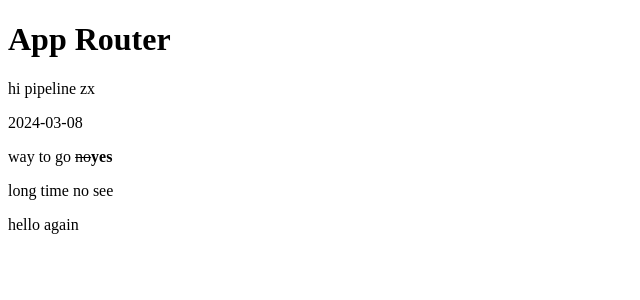
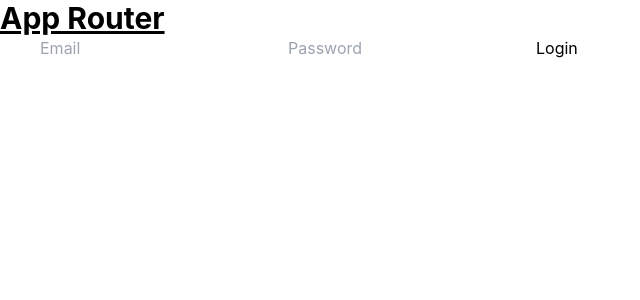
Before and after one commit to devops-600/next, a Next.js app: page / in a window 1280 px wide. Shown: the top 300 px of the page, without its empty margins (0-640 px from the left). Built offline with nearby package versions, Linux system fonts and the light colour scheme.

Commit message:
add tailwind css

```diff
--- a/app/layout.tsx
+++ b/app/layout.tsx
@@ -1,3 +1,5 @@
+import '../styles/global.css'
+
 export default function RootLayout({
   children,
 }: {
--- /dev/null
+++ b/app/page.module.css
@@ -0,0 +1,4 @@
+.center {
+    margin: 0 auto;
+    width: 1200px;
+}
--- a/app/page.tsx
+++ b/app/page.tsx
@@ -1,19 +1,22 @@
+import styles from "./page.module.css"
+
 export const metadata = {
   title: "App Router",
 };
 
 export default function Page() {
+    const authenticate = () => {
+        console.log("hi");
+    }
+
   return (
-    <>
-      <h1>App Router</h1>
-      <p>hi pipeline zx</p>
-      <p>2024-03-08</p>
-      <p>
-        way to go <del>no</del>
-        <strong>yes</strong>
-      </p>
-      <p>long time no see</p>
-      <div>hello again</div>
-    </>
+    <div>
+      <h1 className="text-3xl font-bold underline">App Router</h1>
+        <form className={styles.center}>
+            <input type="email" name="email" placeholder="Email" required />
+            <input type="password" name="password" placeholder="Password" required />
+            <button type="submit">Login</button>
+        </form>
+    </div>
   );
 }
--- a/package.json
+++ b/package.json
@@ -18,8 +18,11 @@
     "@testing-library/react": "14.1.2",
     "@types/jest": "29.5.11",
     "@types/react": "18.2.45",
+    "autoprefixer": "^10.4.19",
     "jest": "^29.7.0",
     "jest-environment-jsdom": "29.7.0",
+    "postcss": "^8.4.38",
+    "tailwindcss": "^3.4.3",
     "typescript": "5.3.3"
   }
 }
--- a/pages/home/index.tsx
+++ b/pages/home/index.tsx
@@ -60,5 +60,5 @@
         </a>
       </footer>
     </div>
-  );
+  );index
 }
--- /dev/null
+++ b/postcss.config.js
@@ -0,0 +1,6 @@
+module.exports = {
+  plugins: {
+    tailwindcss: {},
+    autoprefixer: {},
+  },
+}
--- a/styles/global.css
+++ b/styles/global.css
@@ -1,3 +1,7 @@
+@tailwind base;
+@tailwind components;
+@tailwind utilities;
+
 html,
 body {
   padding: 0;
--- /dev/null
+++ b/tailwind.config.js
@@ -0,0 +1,15 @@
+/** @type {import('tailwindcss').Config} */
+module.exports = {
+  content: [
+    "./app/**/*.{js,ts,jsx,tsx,mdx}",
+    "./pages/**/*.{js,ts,jsx,tsx,mdx}",
+    "./components/**/*.{js,ts,jsx,tsx,mdx}",
+
+    // Or if using `src` directory:
+    "./src/**/*.{js,ts,jsx,tsx,mdx}",
+  ],
+  theme: {
+    extend: {},
+  },//
+  plugins: [],
+}
```
Also changed, not shown: 2 other files (tests, documents, lock files or other folders).
